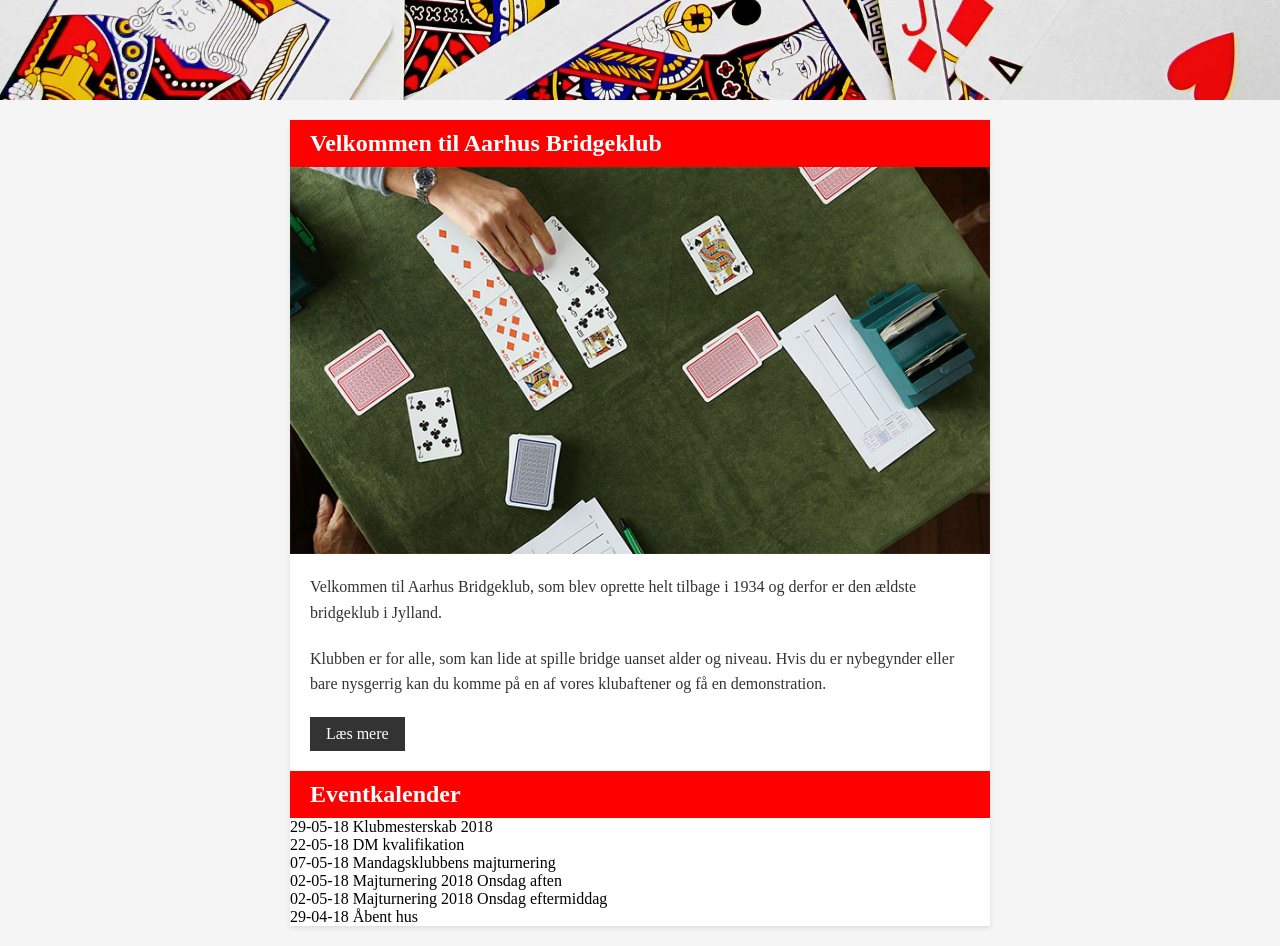
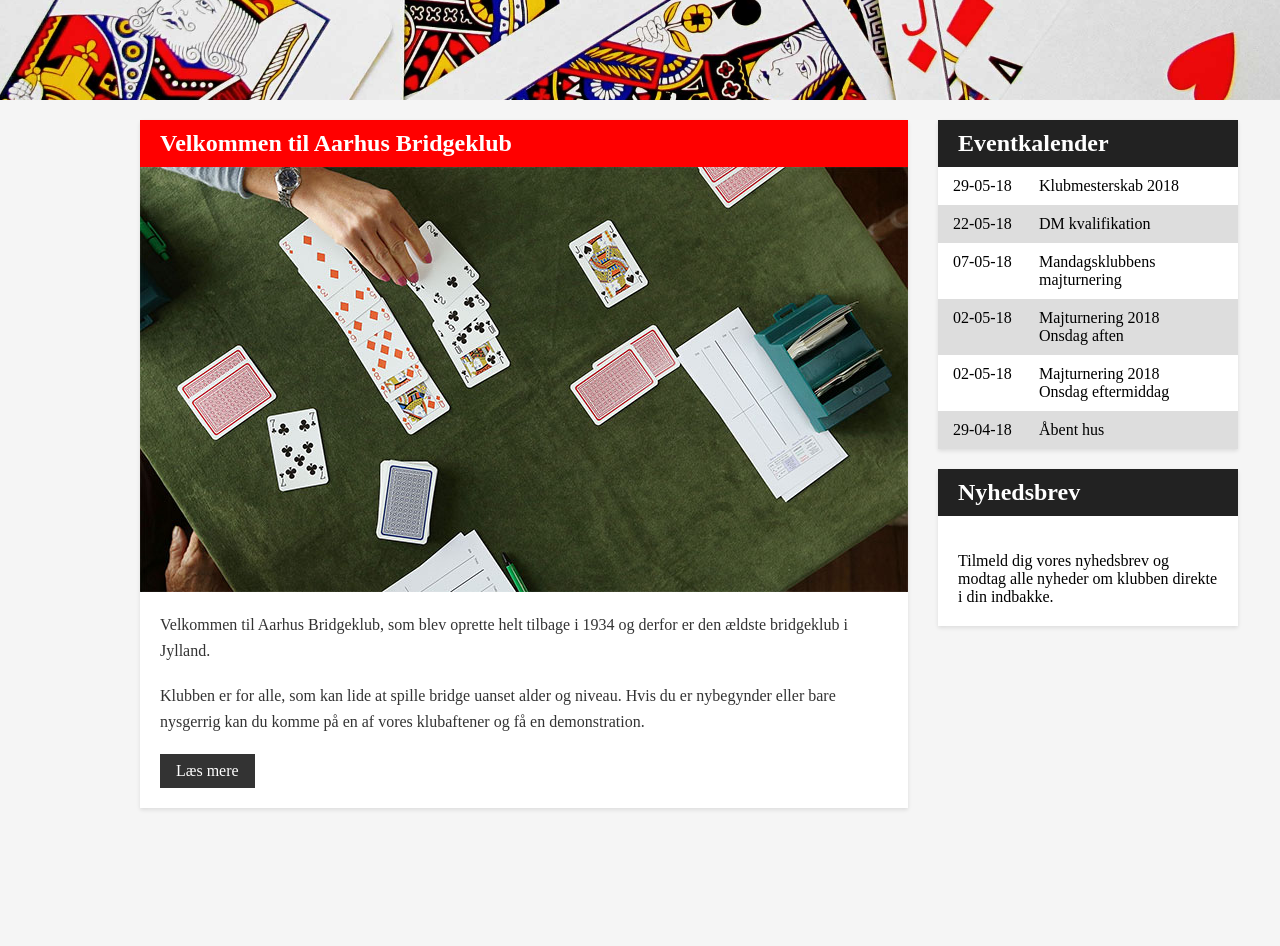
Before and after one commit to Bejap/V2, a plain HTML site: page aarhus-bridgeklub/index.html in a window 1280 px wide. Shown: the part 500-1446 px from the top of the page. After the commit the page ends 1328 px from the top, so only its background shows below. Drawn offline with Linux system fonts and the light colour scheme.

Commit message:
Work in progress

```diff
--- a/aarhus-bridgeklub/css/style.css
+++ b/aarhus-bridgeklub/css/style.css
@@ -94,12 +94,18 @@ nav {
     border-right: 20px solid #fff;
 }
 
+.to-row {
+    max-width: 1000px;
+    display: flex;
+    flex-direction: row;
+    margin: auto;
+}
+
 .welcome {
     display: flex;
-    flex: 1;
+    flex: auto;
     flex-direction: column;
     margin: 20px auto;
-    max-width: 700px;
     background-color: #fff;
     box-shadow: 0 2px 4px rgba(0, 0, 0, 0.1);
 }
@@ -141,26 +147,54 @@ nav {
     cursor: pointer;
 }
 
-.sidebar {
+.event-container {
     flex: 1;
-    flex-direction: column;
-}
-
-.event-calendar {
     background-color: #fff;
+    height: auto;
+    width: 300px;
     box-shadow: 0 2px 4px rgba(0, 0, 0, 0.1);
+    margin: 20px auto;
+    margin-left: 30px;
 }
 
 .event-title {
     color: #fff;
-    background-color: #ff0000;
+    background-color: #222;
     padding: 10px 20px;
     margin: 0;
     font-size: 1.5rem;
 }
 
 .event-list {
-    list-style: none;
+    display: flex;
+    flex-direction: column;
     padding: 0;
     margin: 0;
 }
+
+.event-list li {
+    display: flex;
+    padding: 10px 15px;
+}
+
+.event-list time {
+    flex: 0 100%;
+}
+
+.event-list span {
+    flex: 1 200%;
+    text-align: left;
+    margin: 0 12px 0 0;
+}
+
+.lighter-grey {
+    background-color: #fff;
+}
+
+.darker-grey {
+    background-color: #ddd;
+}
+
+.event-container p {
+    padding: 20px;
+}
--- a/aarhus-bridgeklub/index.html
+++ b/aarhus-bridgeklub/index.html
@@ -28,6 +28,7 @@
                 <img src="img/logo.jpg" alt="logo" class="hero-logo">
             </div>
         </section>
+        <div class="to-row">
             <article class="welcome">
                 <h1 class="welcome-title">Velkommen til Aarhus Bridgeklub</h1>
                 <img src="img/bridge-tournament.jpg" alt="">
@@ -36,41 +37,45 @@
                     <p>Klubben er for alle, som kan lide at spille bridge uanset alder og niveau. Hvis du er nybegynder eller bare nysgerrig kan du komme på en af vores klubaftener og få en demonstration.</p>
                     <a href="#" class="read-more">Læs mere</a>
                 </div>
-            <div class="sidebar">
-                <aside class="event-calender">
+            </article>
+            <aside>
+                <div class="event-container">
                     <h1 class="event-title">Eventkalender</h1>
                     <ul class="event-list">
-                        <li>
+                        <li class="lighter-grey">
                             <time>29-05-18</time>
                             <span>Klubmesterskab 2018</span>
                         </li>
-                        <li>
+                        <li class="darker-grey">
                             <time>22-05-18</time>
                             <span>DM kvalifikation</span>
                         </li>
-                        <li>
+                        <li class="lighter-grey">
                             <time>07-05-18</time>
                             <span>Mandagsklubbens majturnering</span>
                         </li>
-                        <li>
+                        <li class="darker-grey">
                             <time>02-05-18</time>
                             <span>Majturnering 2018 Onsdag aften</span>
                         </li>
-                        <li>
+                        <li class="lighter-grey">
                             <time>02-05-18</time>
                             <span>Majturnering 2018 Onsdag eftermiddag</span>
                         </li>
-                        <li>
+                        <li class="darker-grey">
                             <time>29-04-18</time>
                             <span>Åbent hus</span>
                         </li>
                     </ul>
+                </div>
+                <div class="event-container">
+                    <h1 class="event-title">Nyhedsbrev</h1>
+                    <p>Tilmeld dig vores nyhedsbrev og modtag alle nyheder om klubben direkte i din indbakke.</p>
+                </div>
             </aside>
-                <section class="newsletter">
-                </section>
+            <article class="newsletter">
+            </article>
         </div>
-        </article>
-
         <section class="club-info">
 
         </section>
```
Lines whose indentation alone changed are shown as unchanged.
